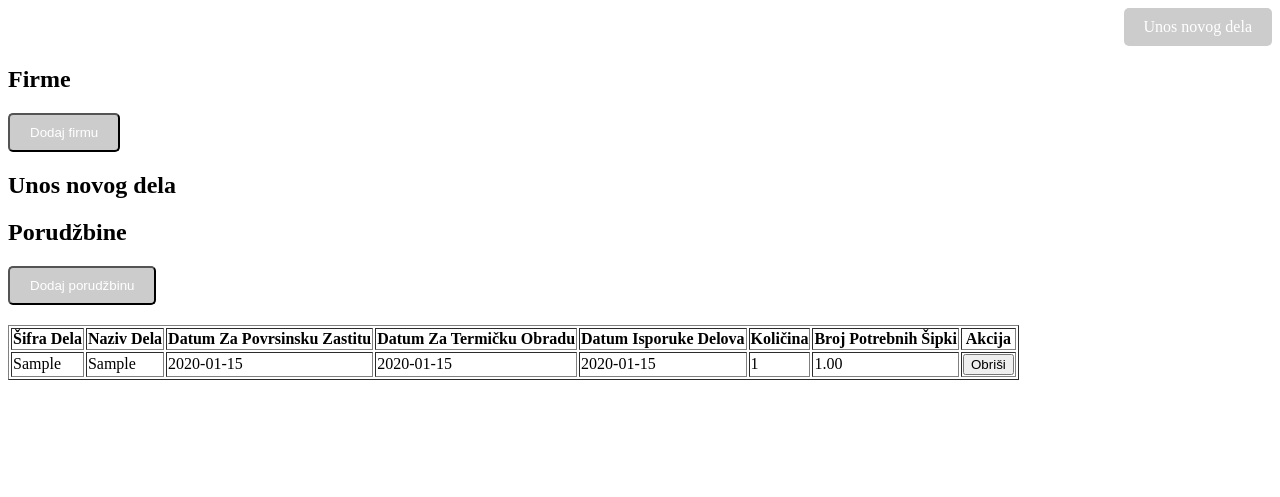
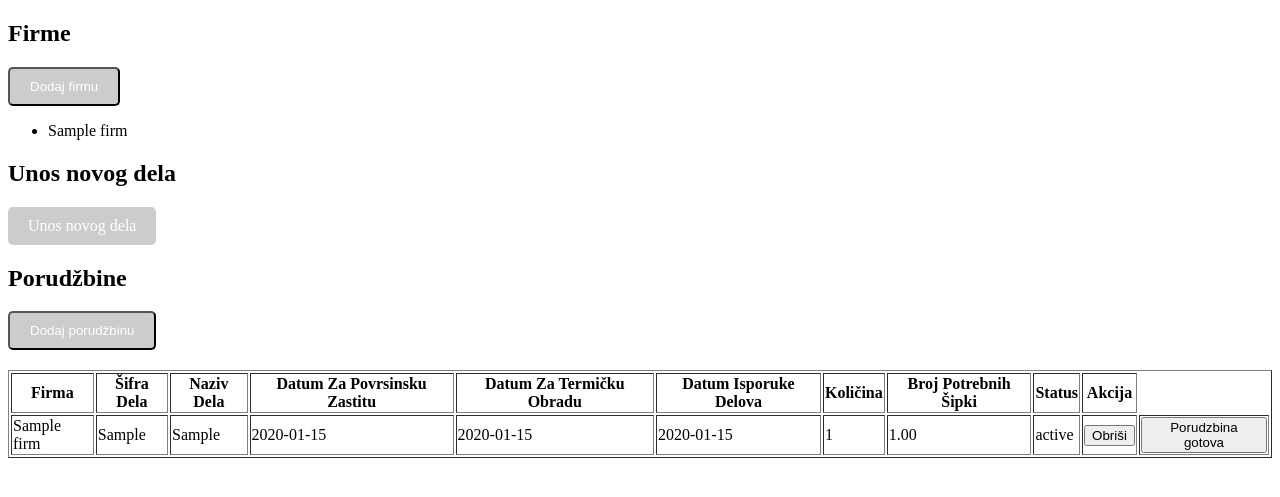
Before and after one commit to AniiAnii/Inventory-Manager, a PHP site: page / in a window 1280 px wide. Shown: the top 497 px of the page. Run offline with PHP 8.4, Linux system fonts and the light colour scheme; tables that the repository leaves empty or names only in its code hold one stand-in row (values such as "Sample post").

Commit message:
Add files via upload

```diff
--- a/index.php
+++ b/index.php
@@ -3,6 +3,7 @@
 <?php
 include 'connection.php';
 
+// pitaj sta je ovo?!?
 if ($_SERVER["REQUEST_METHOD"] == "POST") {
     // Retrieve form data
     $name = $_POST["name"];
@@ -57,22 +58,56 @@ if ($_SERVER["REQUEST_METHOD"] == "POST") {
                 window.location.href = "obrisi_porudzbinu.php?id=" + id;
             }
         }
+
+        // Funkcija za prihvatanje porudžbine
+        function prihvatiPorudzbinu(PorudzbinaID) {
+            // AJAX request to change status to "prihvacen"
+            var xhr = new XMLHttpRequest();
+            xhr.onreadystatechange = function() {
+                if (xhr.readyState === XMLHttpRequest.DONE) {
+                    if (xhr.status === 200) {
+                        alert("Isporuka je zavrsena i poslata u istorijat.");
+                        // Reload page to reflect changes
+                        window.location.reload();
+                    } else {
+                        alert("Greška prilikom prihvatanja porudžbine.");
+                    }
+                }
+            };
+            xhr.open("POST", "change_status.php", true);
+            xhr.setRequestHeader("Content-Type", "application/x-www-form-urlencoded");
+            xhr.send("PorudzbinaID=" + PorudzbinaID + "&status=poslat");
+        }
     </script>
 
 </head>
 
 <body>
 
-    <div style="text-align: right;">
-        <a href="unos_novog_dela.php" class="dugme">Unos novog dela</a>
-    </div>
-
     <h2> Firme </h2>
     <form method="get" action="add_firm.php">
         <input type="submit" value="Dodaj firmu" class="dugme">
     </form>
 
+    <!-- Display firms -->
+    <?php
+    // Fetch firms from the database
+    $sql_firms = "SELECT * FROM firm";
+    $result_firms = $conn->query($sql_firms);
+
+    if ($result_firms->num_rows > 0) {
+        echo "<ul>";
+        while ($row_firm = $result_firms->fetch_assoc()) {
+            echo "<li>" . $row_firm["name"] . "</li>";
+        }
+        echo "</ul>";
+    } else {
+        echo "Nema firmi.";
+    }
+    ?>
+
     <h2>Unos novog dela</h2>
+    <a href="unos_novog_dela.php" class="dugme">Unos novog dela</a>
 
     <h2>Porudžbine</h2>
 
@@ -84,13 +119,17 @@ if ($_SERVER["REQUEST_METHOD"] == "POST") {
 
     <?php
     // Dohvatanje porudžbina iz baze podataka
-    $sql = "SELECT * FROM Porudzbine";
+    $sql = "SELECT p.*, f.name AS firm_name, fo.status
+            FROM Porudzbine p
+            INNER JOIN firm_orders fo ON p.PorudzbinaID = fo.orderId
+            INNER JOIN firm f ON fo.firmId = f.firmId";
     $result = $conn->query($sql);
 
     // Prikazivanje porudžbina u obliku tabele
     if ($result->num_rows > 0) {
         echo "<table border='1'>";
         echo "<tr>
+                    <th>Firma</th>
                     <th>Šifra Dela</th>
                     <th>Naziv Dela</th>
                     <th>Datum Za Povrsinsku Zastitu</th>
@@ -98,10 +137,12 @@ if ($_SERVER["REQUEST_METHOD"] == "POST") {
                     <th>Datum Isporuke Delova</th>
                     <th>Količina</th>
                     <th>Broj Potrebnih Šipki</th>
+                    <th>Status</th>
                     <th>Akcija</th>
                 </tr>";
         while ($row = $result->fetch_assoc()) {
             echo "<tr>";
+            echo "<td>" . $row["firm_name"] . "</td>";
             echo "<td>" . $row["SifraDela"] . "</td>"; //*
             echo "<td>" . $row["NazivDela"] . "</td>"; //*
             echo "<td>" . $row["DatumZaPovrsinskuZastitu"] . "</td>"; //*
@@ -109,7 +150,9 @@ if ($_SERVER["REQUEST_METHOD"] == "POST") {
             echo "<td>" . $row["DatumIsporukeDelova"] . "</td>";
             echo "<td>" . $row["Kolicina"] . "</td>";
             echo "<td>" . $row["BrojPotrebnihSipki"] . "</td>";
+            echo "<td>" . $row["status"] . "</td>";
             echo "<td><button onclick='showDeleteConfirmation(" . $row['PorudzbinaID'] . ")'>Obriši</button></td>";
+            echo "<td><button onclick='prihvatiPorudzbinu(" . $row['PorudzbinaID'] . ")'>Porudzbina gotova</button></td>";
             echo "</tr>";
         }
         echo "</table>";
```
Also changed, not shown: change_status.php (added, +38 -0 lines).
